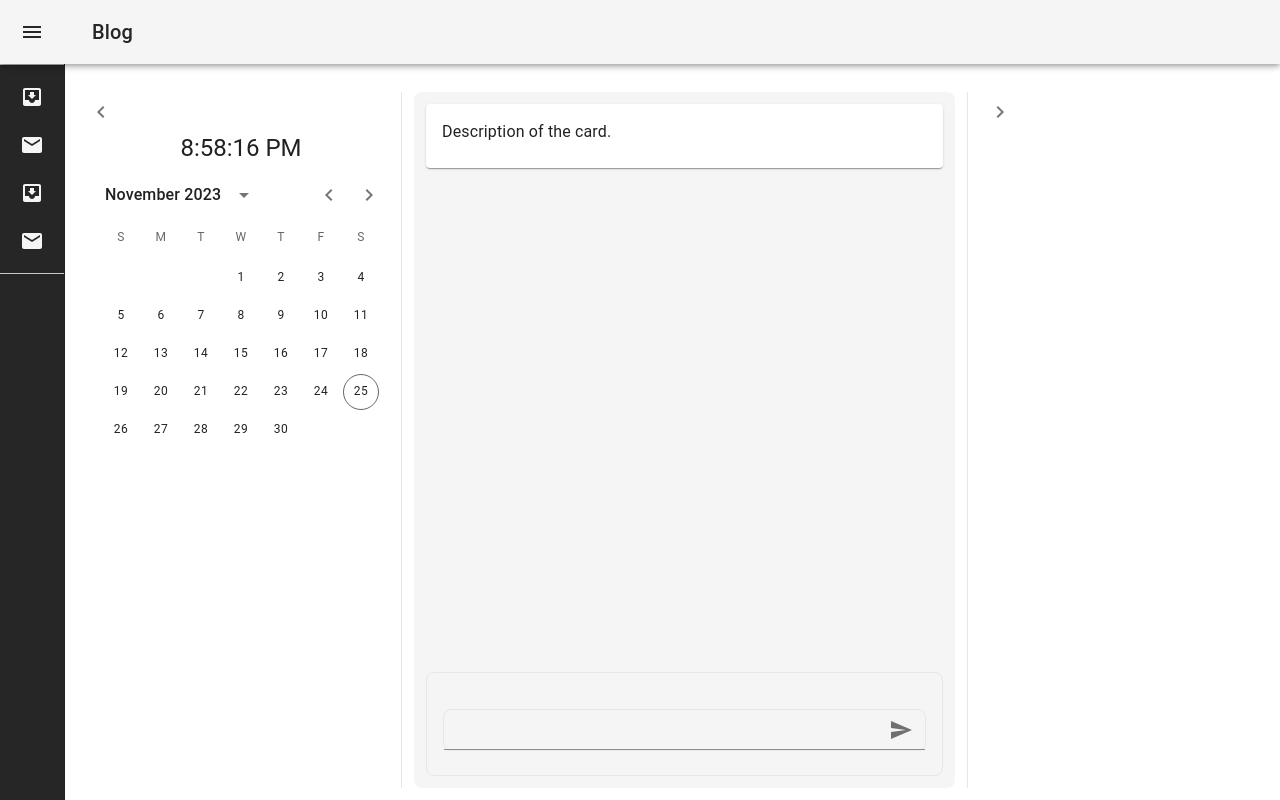
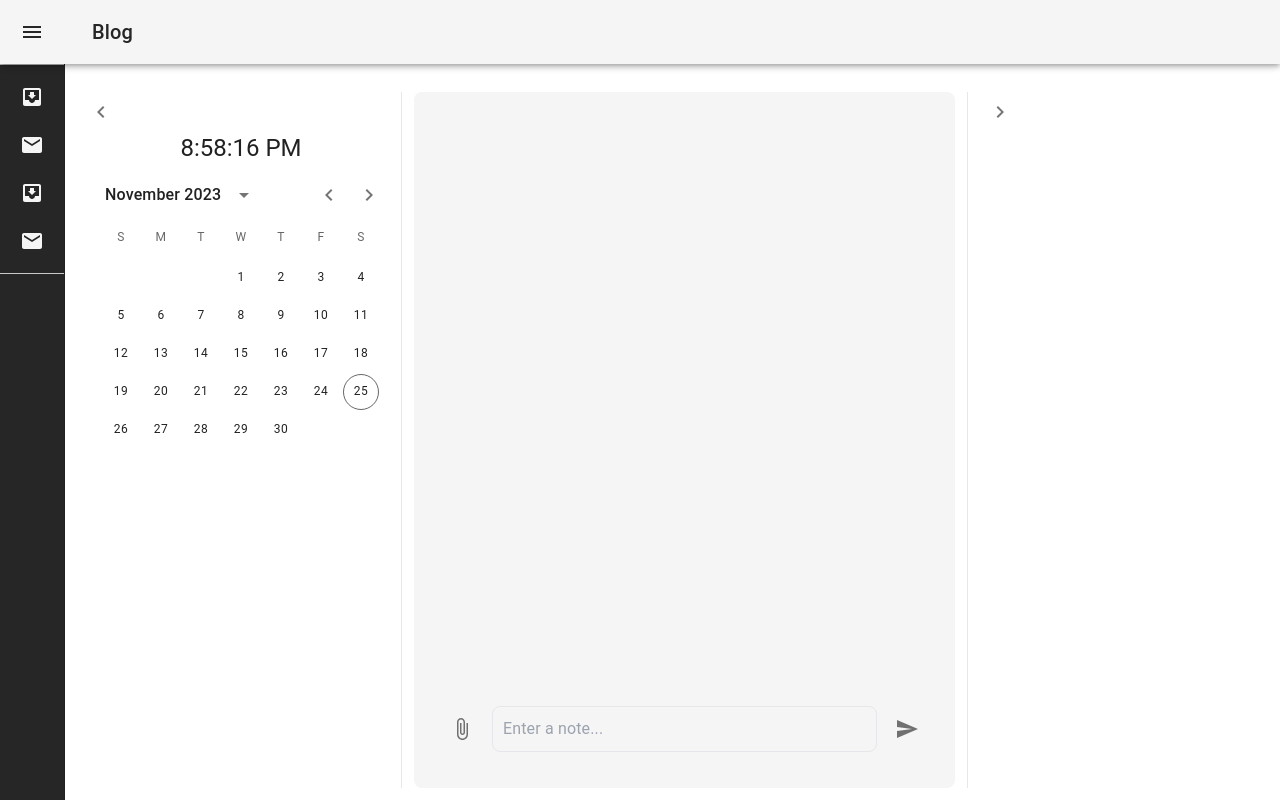
Before and after one commit to alex00garin/personal-journal, a React (Create React App) app: page /homepage in a window 1280 px wide. Built offline with nearby package versions, Linux system fonts and the light colour scheme.

Commit message:
Adding local storage, options add a note

```diff
--- a/package.json
+++ b/package.json
@@ -27,6 +27,7 @@
     "react-router-dom": "^6.20.0",
     "react-scripts": "5.0.1",
     "styled-components": "^6.1.1",
+    "uuidv4": "^6.2.13",
     "web-vitals": "^2.1.4"
   },
   "scripts": {
--- a/src/components/CentralPanel.tsx
+++ b/src/components/CentralPanel.tsx
@@ -1,17 +1,118 @@
 import InputContainer from './InputContainer'
-import { Box, Card, CardContent, Typography } from '@mui/material'
+import { Box, Card, CardContent, IconButton, Input, Typography } from '@mui/material'
+import { useState, useEffect } from 'react';
+import DeleteIcon from '@mui/icons-material/Delete';
+
+interface Note {
+  id: string;
+  content: string;
+  createdAt: number;
+}
+
+// function useLocalState(defaultValue: Note[], key: string): [Note[], Dispatch<SetStateAction<Note[]>>] {
+//   const [state, setState] = useState<Note[]>(() => {
+//     const localValue = localStorage.getItem(key);
+//     return localValue !== null ? JSON.parse(localValue) : defaultValue;
+//   });
+//   const [notes, setNotes] = useState<Note[]>(() => {
+//     const savedNotes = localStorage.getItem('notes');
+//     return savedNotes ? JSON.parse(savedNotes) : [];
+//   });
+//   const [editNoteId, setEditNoteId] = useState(null);
+//   const [editContent, setEditContent] = useState('');
+
+//   const addNote = (note: Note) => {
+//     setNotes(prevNotes => [...prevNotes, note]);
+//   };
+
+//   useEffect(() => {
+//     localStorage.setItem('notes', JSON.stringify(notes));
+//   }, [notes]);
+//   return [state, setState];
+// }
 
 export default function CentralPanel() {
+  const [notes, setNotes] = useState<Note[]>(() => {
+    const savedNotes = localStorage.getItem('notes');
+    return savedNotes ? JSON.parse(savedNotes) : [];
+  });
+
+  const [editNoteId, setEditNoteId] = useState<string | null>(null);
+  const [editContent, setEditContent] = useState('');
+
+  useEffect(() => {
+    localStorage.setItem('notes', JSON.stringify(notes));
+  }, [notes]);
+
+  const addNote = (noteContent: string) => {
+    const newNote: Note = {
+      id: Date.now().toString(),
+      content: noteContent,
+      createdAt: Date.now() // This captures the current timestamp
+    };
+    setNotes(prevNotes => [...prevNotes, newNote]);
+  };
+
+
+  const deleteNote = (noteId: string) => {
+    const updatedNotes = notes.filter(note => note.id !== noteId);
+    setNotes(updatedNotes);
+  };
+
+  const saveNote = (noteId: string) => {
+    const updatedNotes = notes.map(note => {
+      if (note.id === noteId) {
+        return { ...note, content: editContent };
+      }
+      return note;
+    });
+    setNotes(updatedNotes);
+    setEditNoteId(null);
+  };
   return (
     <>
-    <Box className={'h-full w-full bg-neutral-100 flex flex-col justify-between p-3 rounded-lg'}>
-        <Card>
-        <CardContent>
-          <Typography>Description of the card.</Typography>
+<Box className={'h-full w-full bg-neutral-100 flex flex-col p-3 rounded-lg'}>
+  <Box flexGrow={1} overflow="auto">
+    {notes.map((note) => (
+      <Card key={note.id} className={'my-2'}>
+        {/* Use flex column to stack date and content */}
+        <CardContent className={'flex flex-col justify-between'}>
+          {/* Date on top */}
+          <Box className={'flex justify-between'}>
+            <Typography variant="body2" color="textSecondary" className={'mb-2'}>
+              {new Date(note.createdAt).toLocaleString()}
+            </Typography>
+            {/* Spacer div to push delete button to the right */}
+            <Box flexGrow={1} />
+            <IconButton aria-label="delete" onClick={() => deleteNote(note.id)} size="small">
+              <DeleteIcon />
+            </IconButton>
+          </Box>
+          {/* Note content or input below */}
+          {editNoteId === note.id ? (
+            <Input
+              fullWidth
+              multiline
+              rows={3}
+              value={editContent}
+              onChange={(e) => setEditContent(e.target.value)}
+              onBlur={() => saveNote(note.id)}
+              autoFocus
+            />
+          ) : (
+            <Typography onClick={() => {
+              setEditNoteId(note.id);
+              setEditContent(note.content);
+            }}>{note.content}</Typography>
+          )}
         </CardContent>
       </Card>
-      <InputContainer />
-    </Box>
+    ))}
+  </Box>
+  <Box className={''}>
+    <InputContainer addNote={addNote}/>
+  </Box>
+</Box>
     </>
   )
 }
--- a/src/components/InputContainer.tsx
+++ b/src/components/InputContainer.tsx
@@ -1,23 +1,81 @@
-import { Box, CardContent, IconButton, Input, InputAdornment, Typography } from '@mui/material';
+import React, { useState, useRef } from 'react';
+import { Box, CardContent, CircularProgress, IconButton, TextareaAutosize } from '@mui/material';
 import SendIcon from '@mui/icons-material/Send';
+import AttachFileIcon from '@mui/icons-material/AttachFile';
 
-export default function InputContainer() {
+interface InputContainerProps {
+  addNote: (noteContent: string) => void;
+}
 
+export default function InputContainer({ addNote }: InputContainerProps) {
+  const [inputValue, setInputValue] = useState('');
+  const fileInputRef = useRef<HTMLInputElement>(null);
+  const [isLoading, setIsLoading] = useState(false);
+
+  const handleInputChange = (event: React.ChangeEvent<HTMLTextAreaElement>) => {
+    setInputValue(event.target.value);
+  };
+
+  const handleAttachClick = () => {
+    if (fileInputRef.current) {
+      fileInputRef.current.click();
+    }
+  };
+
+  const handleFileChange = async (event: React.ChangeEvent<HTMLInputElement>) => {
+    if (event.target.files && event.target.files[0]) {
+      setIsLoading(true); // Start loading
+      // Simulate file upload
+      setIsLoading(false); // End loading
+    }
+  };
+
+  const handleSubmit = () => {
+    if (inputValue.trim() !== '') {
+      addNote(inputValue);
+      setInputValue('');
+    }
+  };
+
+  const handleKeyDown = (event: React.KeyboardEvent) => {
+    if (event.key === 'Enter' && !event.shiftKey) {
+      event.preventDefault();
+      handleSubmit();
+    }
+  };
 
   return (
     <Box className={'flex flex-col w-full'}>
-      <CardContent className={'flex w-full border rounded-lg'}>
-        <Input
-            fullWidth
-            className='border border-b-none rounded-lg mt-5 p-1'
-            endAdornment={
-              <InputAdornment position="end">
-                <IconButton aria-label="send">
-                  <SendIcon />
-                </IconButton>
-              </InputAdornment>
-            }
+      <CardContent className={'flex w-full items-center'}>
+        <IconButton aria-label="attach" onClick={handleAttachClick} disabled={isLoading}>
+          <AttachFileIcon />
+        </IconButton>
+        <input
+          type="file"
+          style={{ display: 'none' }}
+          ref={fileInputRef}
+          onChange={handleFileChange}
+          disabled={isLoading}
         />
+        <TextareaAutosize
+        className={'bg-neutral-100 border rounded-lg'}
+          minRows={1}
+          maxRows={6}
+          style={{
+            width: '100%',
+            padding: '10px',
+            resize: 'none',
+            marginInline: '10px'
+          }}
+          value={inputValue}
+          onChange={handleInputChange}
+          placeholder="Enter a note..."
+          onKeyDown={handleKeyDown}
+        />
+        {isLoading && <CircularProgress size={24} />}
+        <IconButton  aria-label="send" onClick={handleSubmit} size="medium">
+          <SendIcon />
+        </IconButton>
       </CardContent>
     </Box>
   );
--- a/src/index.tsx
+++ b/src/index.tsx
@@ -3,6 +3,17 @@ import ReactDOM from 'react-dom/client';
 import './index.css';
 import App from './App';
 import reportWebVitals from './reportWebVitals';
+
+window.addEventListener('error', (event) => {
+  if (process.env.NODE_ENV === 'development') {
+    window.addEventListener('error', (event) => {
+      if (event.message.includes('ResizeObserver loop limit exceeded')) {
+        event.stopImmediatePropagation();
+      }
+    });
+  }
+
+});
 
 const root = ReactDOM.createRoot(
   document.getElementById('root') as HTMLElement
--- a/src/pages/HomePage.tsx
+++ b/src/pages/HomePage.tsx
@@ -1,42 +1,35 @@
 import React, { useState } from 'react';
-import { Box } from '@mui/material'
-import Drawer from '../components/Drawer'
-import LeftPanel from '../components/LeftPanel'
-import CentralPanel from '../components/CentralPanel'
-import RightPanel from '../components/RightPanel'
-import IconButton from '@mui/material/IconButton';
+import { Box, IconButton } from '@mui/material';
+import Drawer from '../components/Drawer';
+import LeftPanel from '../components/LeftPanel';
+import CentralPanel from '../components/CentralPanel';
+import RightPanel from '../components/RightPanel';
 import ChevronLeftIcon from '@mui/icons-material/ChevronLeft';
 import ChevronRightIcon from '@mui/icons-material/ChevronRight';
-
 
 export default function HomePage() {
   const [isLeftPanelOpen, setIsLeftPanelOpen] = useState(true);
   const [isRightPanelOpen, setIsRightPanelOpen] = useState(true);
 
-  const handleLeftPanelToggle = () => {
-    setIsLeftPanelOpen(!isLeftPanelOpen);
-  };
-
-  const handleRightPanelToggle = () => {
-    setIsRightPanelOpen(!isRightPanelOpen);
-  };
+  const handleLeftPanelToggle = () => setIsLeftPanelOpen(!isLeftPanelOpen);
+  const handleRightPanelToggle = () => setIsRightPanelOpen(!isRightPanelOpen);
 
   return (
-<>
-      <Box className="home-container flex">
+    <>
+      <Box className='home-container flex'>
         <Drawer />
-        <Box className="main-content mt-20 flex w-full py-3">
-          <Box className="sectors flex justify-between w-full gap-3">
-          <Box className="flex-col w-auto border-r">
+        <Box className='main-content mt-20 flex w-full py-3'>
+          <Box className='sectors flex justify-between w-full gap-3'>
+            <Box className='flex-col w-auto border-r'>
               <IconButton onClick={handleLeftPanelToggle}>
                 {isLeftPanelOpen ? <ChevronLeftIcon /> : <ChevronRightIcon />}
               </IconButton>
               <LeftPanel isLeftPanelOpen={isLeftPanelOpen} />
             </Box>
-            <Box className={'flex-col w-full border-r pr-3'}>
+            <Box className='flex-col w-full border-r pr-3'>
               <CentralPanel />
             </Box>
-            <Box className="flex-col w-auto">
+            <Box className='flex-col w-auto'>
               <IconButton onClick={handleRightPanelToggle}>
                 {isRightPanelOpen ? <ChevronRightIcon /> : <ChevronLeftIcon />}
               </IconButton>
@@ -46,5 +39,5 @@ export default function HomePage() {
         </Box>
       </Box>
     </>
-  )
+  );
 }
```
Also changed, not shown: 1 other file (tests, documents, lock files or other folders).
